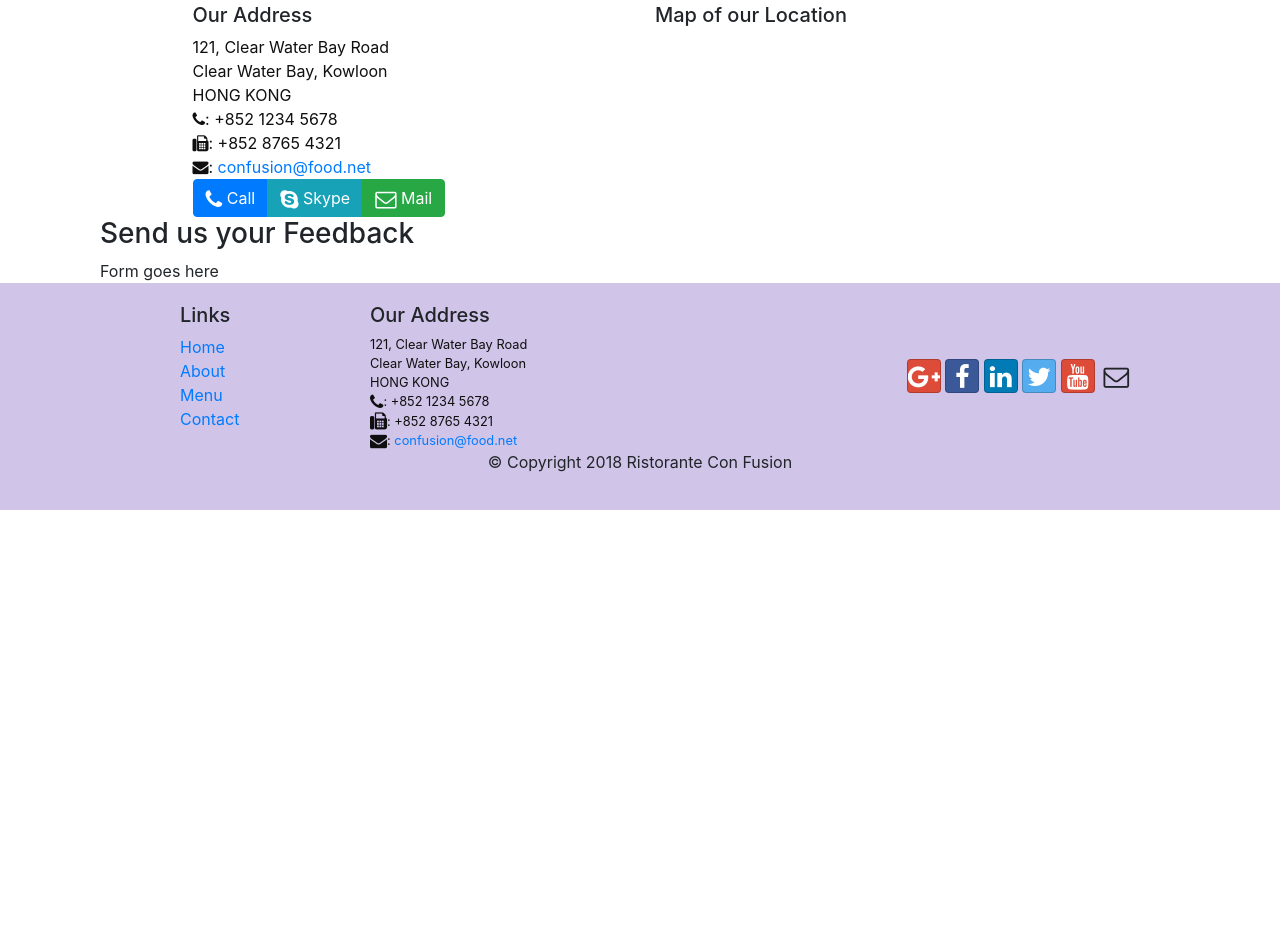
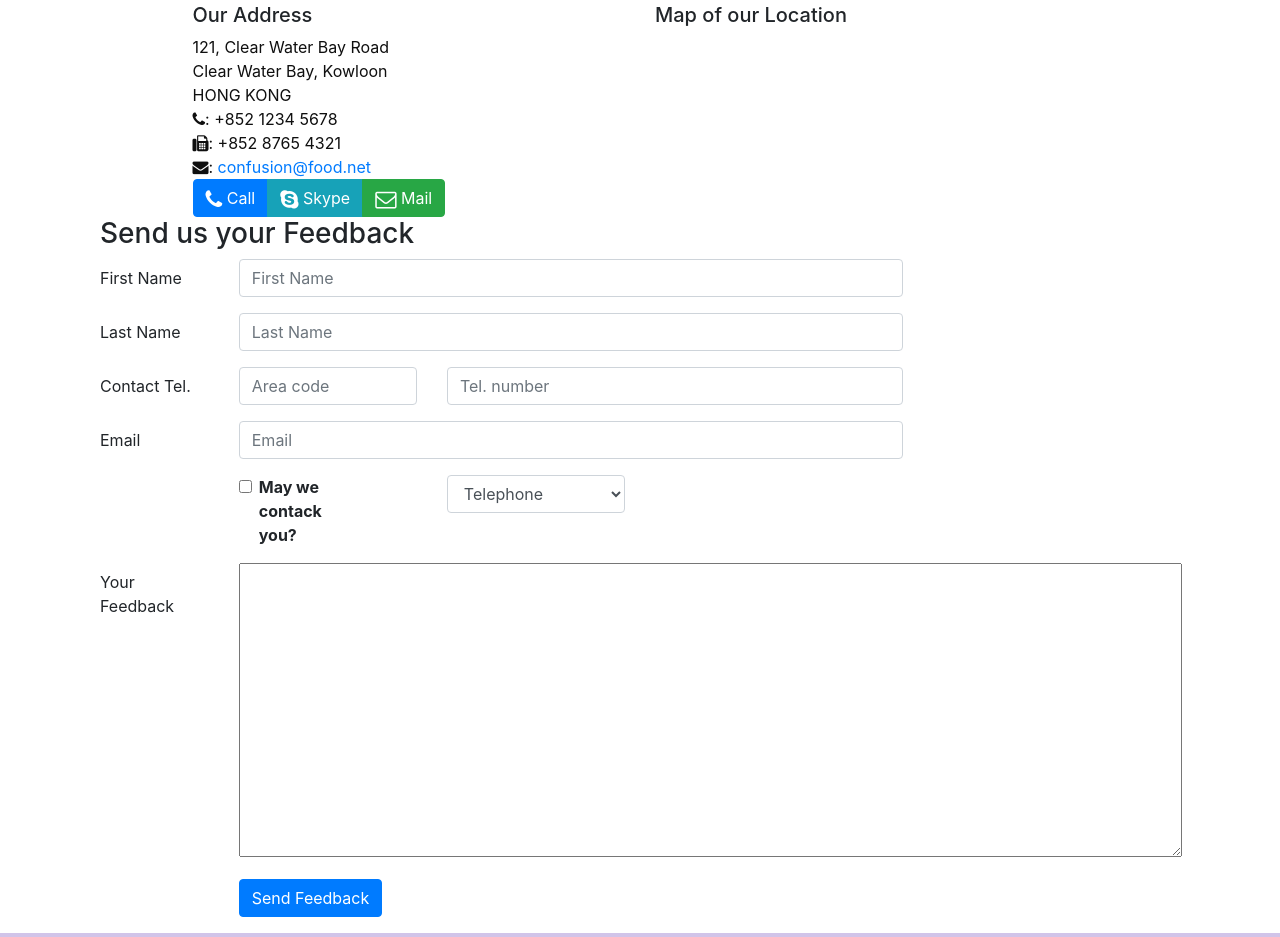
Before and after one commit to HarshaReddyVardhan/Bootstrap-assignment-1, a website: page conFusion/contactus.html in a window 1280 px wide. Shown: the part 503-1440 px from the top of the page. Before the commit the page ends 1013 px from the top, so only its background shows below. Drawn offline with nearby package versions, Linux system fonts and the light colour scheme.

Commit message:
forms added to contact page

```diff
--- a/conFusion/contactus.html
+++ b/conFusion/contactus.html
@@ -96,9 +96,62 @@
         <div class="row row-content">
            <div class="col-12">
               <h3>Send us your Feedback</h3>
-           </div>
+            </div>
             <div class="col-12 col-md-9">
-                Form goes here
+                <form class=""  >
+                  <div class="form-group row">
+                        <label for="firstname" class="col-md-2 col-form-label">First Name</label>
+                        <div class="col-md-10">
+                            <input type="text" class="form-control" id="firstname" name="firstname" placeholder="First Name">
+                        </div>
+                    </div>
+                    <div class="form-group row">
+                        <label for="lastname" class="col-md-2 col-form-label">Last Name</label>
+                        <div class="col-md-10">
+                            <input type="text" class="form-control" id="lastname" name="lastname" placeholder="Last Name">
+                        </div>
+                    </div>
+                  <div class="form-group row">
+                        <label for="telnum" class="col-12 col-md-2 col-form-label">Contact Tel.</label>
+                        <div class="col-5 col-md-3">
+                            <input type="tel" class="form-control" id="areacode" name="areacode" placeholder="Area code">
+                        </div>
+                        <div class="col-7 col-md-7">
+                            <input type="tel" class="form-control" id="telnum" name="telnum" placeholder="Tel. number">
+                        </div>
+                    </div>
+                    <div class="form-group row">
+                        <label for="emailid" class="col-md-2 col-form-label">Email</label>
+                        <div class="col-md-10">
+                            <input type="email" class="form-control" id="emailid" name="emailid" placeholder="Email">
+                        </div>
+                    </div>
+                    <div class="form-group row">
+                      <div class="col-md-2 offset-md-2">
+                        <div class="form-check">
+                          <input type="checkbox" name="approve" class="form-check-input" id="approve" value="">
+                          <label for="approve" class="form-check-label"><strong>May we contack you?</strong></label>
+                        </div>
+                      </div>
+                      <div class="col-md-3 offset-md-1">
+                        <select class="form-control" name="">
+                          <option value="">Telephone</option>
+                          <option value="">Email</option>
+                        </select>
+                      </div>
+                    </div>
+                    <div class="form-group row">
+                      <label for="feedback" class="col-md-2 col-form-label">Your Feedback</label>
+                      <div class="col-md-10">
+                        <textarea name="feedback" id="feedback" rows="12" cols="90"></textarea>
+                      </div>
+                    </div>
+                    <div class="form-group row">
+                      <div class="offset-md-2 col-md-10">
+                        <button type="submit" name="" class="btn btn-primary">Send Feedback</button>
+                      </div>
+                    </div>
+                </form>
             </div>
              <div class="col-12 col-md">
             </div>
```
